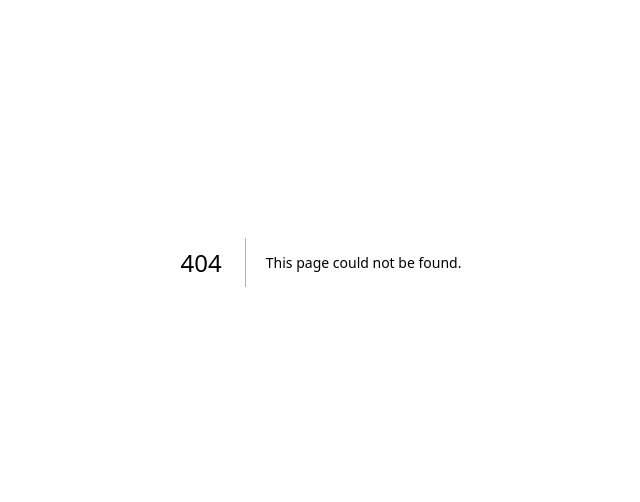
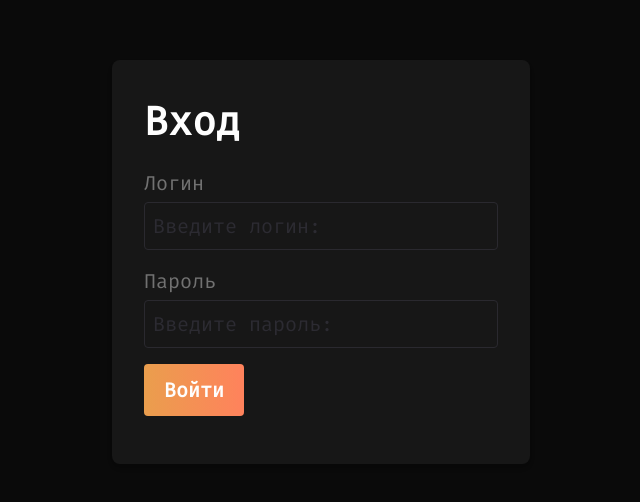
Before and after one commit to testpanno/csmoney-frontend, a Next.js app: page /login in a window 1280 px wide. Before the commit this address had no page. Shown: the part 138-640 px from the top of the page, without its empty margins (319-959 px from the left). Built offline with nearby package versions, Linux system fonts and the light colour scheme.

Commit message:
Создал форму авторизации, пока только обработка успешного запроса

```diff
--- a/src/app/(auth)/AuthForm.tsx
+++ b/src/app/(auth)/AuthForm.tsx
@@ -1,9 +1,84 @@
+'use client'
+
+import { Button } from '@/components/ui/button/Button'
+import { Field } from '@/components/ui/field/Field'
+import { Loader } from '@/components/ui/loader/Loader'
+import authService from '@/services/auth/auth.service'
+import { IAuthFormData } from '@/types'
+import { useMutation } from '@tanstack/react-query'
+import { useRouter } from 'next/navigation'
+import { SubmitHandler, useForm } from 'react-hook-form'
+import toast from 'react-hot-toast'
+
 interface AuthFormProps {
-    isLogin: boolean
+	isLogin: boolean
 }
 
-export default function AuthForm({isLogin}: AuthFormProps) {
-  return (
-    <div>AuthForm</div>
-  )
+export function AuthForm({ isLogin }: AuthFormProps) {
+	const { register, handleSubmit, reset } = useForm<IAuthFormData>()
+
+	const router = useRouter()
+
+	const { mutate: mutateLogin, isPending: isLoginPending } = useMutation({
+		mutationKey: ['login'],
+		mutationFn: (data: IAuthFormData) => authService.main('login', data),
+		onSuccess() {
+			reset()
+			router.push('/')
+			toast.success('Login successful')
+		},
+	})
+
+	const {
+		error,
+		mutate: mutateRegister,
+		isPending: isRegisterPending,
+	} = useMutation({
+		mutationKey: ['register'],
+		mutationFn: (data: IAuthFormData) => authService.main('register', data),
+		onSuccess() {
+			reset()
+			router.push('/')
+			toast.success('Registration successful')
+		},
+	})
+
+	const isPending = isLoginPending || isRegisterPending
+
+	const onSubmit: SubmitHandler<IAuthFormData> = data => {
+		isLogin ? mutateLogin(data) : mutateRegister(data)
+	}
+
+	return (
+		<form onSubmit={handleSubmit(onSubmit)} className='max-w-sm mx-auto'>
+			<Field
+				extra='mb-4'
+				label='Логин'
+				type='text'
+				placeholder='Введите логин: '
+                autoComplete="off"
+				{...register('email', { required: true })}
+			/>
+
+			{error && <p className='text-red-500'>{error.message}</p>}
+
+			<Field
+				extra='mb-4'
+				label='Пароль'
+				type='password'
+				placeholder='Введите пароль: '
+				{...register('password', { required: true })}
+			/>
+
+			<div className='mb-4'>
+				<Button
+					type='submit'
+					variant={isLogin ? 'primary' : 'secondary'}
+					disabled={isPending}
+				>
+					{isPending ? <Loader /> : isLogin ? 'Войти' : 'Зарегистрироваться'}
+				</Button>
+			</div>
+		</form>
+	)
 }
--- /dev/null
+++ b/src/app/(auth)/login/page.tsx
@@ -0,0 +1,17 @@
+import type { Metadata } from 'next'
+import { AuthForm } from '../AuthForm'
+
+export const metadata: Metadata = {
+	title: 'Login',
+}
+
+export default function LoginPage() {
+	return (
+		<div className='min-h-screen flex items-center justify-center bg-neutral-950'>
+			<div className='bg-neutral-900 p-8 rounded-lg shadow-md'>
+				<h2 className='font-semibold mb-4'>Вход</h2>
+				<AuthForm isLogin />
+			</div>
+		</div>
+	)
+}
```
Also changed, not shown: src/utils/get-server-auth.ts (added), 1 other file (tests, documents, lock files or other folders).
